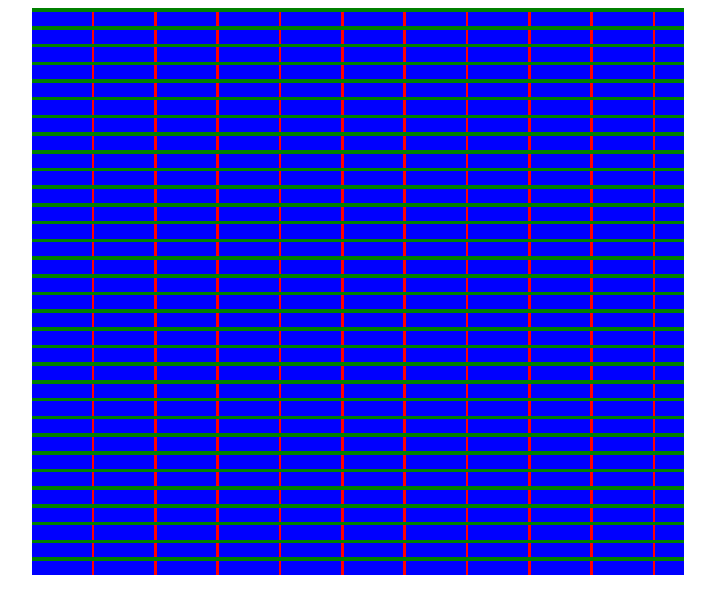
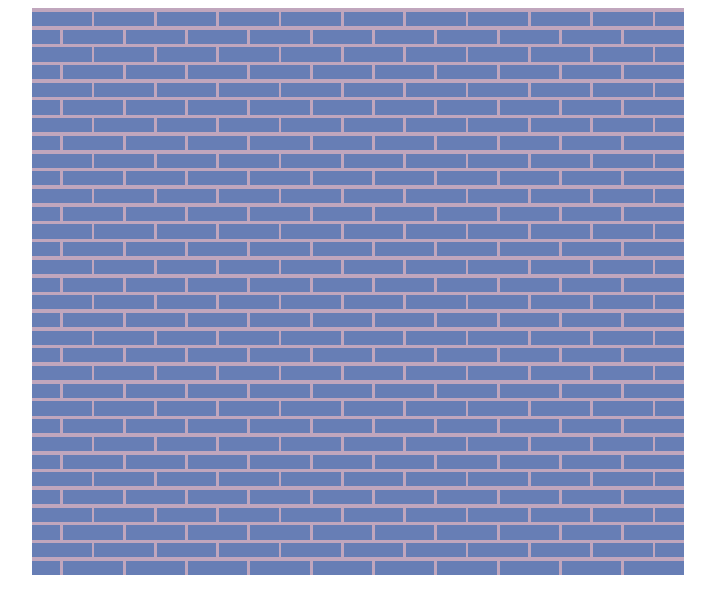
Before and after one commit to actualwitch/masonry, a Next.js app: page / in a window 1280 px wide. Shown: the top 614 px of the page, without its empty margins (282-997 px from the left). Built offline with nearby package versions, Linux system fonts and the light colour scheme.

Commit message:
improvements

```diff
--- a/src/app/page.tsx
+++ b/src/app/page.tsx
@@ -7,6 +7,7 @@ import {
   WALL_HEIGHT_MM,
   WALL_WIDTH_MM,
 } from "@/const";
+import path from "path";
 import { useMemo } from "react";
 import styled from "styled-components";
 
@@ -29,7 +30,6 @@ const Row = styled.div`
   display: flex;
 `;
 
-
 const [HEAD_JOINT_WIDTH, HEAD_JOINT_HEIGHT] = HEAD_JOINT_MM;
 const CHOICES = [FULL_BRICK_MM, HALF_BRICK_MM, HEAD_JOINT_MM] as const;
 
@@ -38,27 +38,40 @@ const [FULL_BRICK_WIDTH, FULL_BRICK_HEIGHT] = FULL_BRICK_MM;
 const [HALF_BRICK_WIDTH, HALF_BRICK_HEIGHT] = HALF_BRICK_MM;
 
 const Brick = styled.div<{ width: string; height: string }>`
-  background: blue;
+  background: #4f7dea80;
   width: ${(props) => props.width};
   height: ${(props) => props.height};
 `;
 
 const HeadJoint = styled.div`
-  background: red;
+  background: #ffcbf980;
   width: ${HEAD_JOINT_WIDTH * SCALING}mm;
   height: ${HEAD_JOINT_HEIGHT * SCALING}mm;
 `;
 
 const BedJoint = styled.div`
-  background: green;
+  background: #ffcbf980;
   width: 100%;
   height: ${BED_JOINT_MM * SCALING}mm;
 `;
 
-function* generateRow() {
+const validatePath = (path: Array<0 | 1 | 2>) => {
+  const width = path.reduce<number>((acc, choice) => {
+    const width = CHOICES[choice][0];
+    return acc + width;
+  }, 0);
+  return width === WALL_WIDTH_MM;
+};
+
+const mapPath = (shouldStartWithHalfBrick: boolean) => {
   const budget = WALL_WIDTH_MM;
   let built = 0;
   const path: Array<0 | 1 | 2> = [];
+  if (shouldStartWithHalfBrick) {
+    built += HALF_BRICK_WIDTH + HEAD_JOINT_WIDTH;
+    path.push(1);
+    path.push(2);
+  }
   while (true) {
     const remaining = budget - built;
     if (remaining >= FULL_BRICK_WIDTH + HEAD_JOINT_WIDTH) {
@@ -87,7 +100,14 @@ function* generateRow() {
     // todo backtracking
     throw new Error("unreachable");
   }
-  for (const [key, choice] of path.entries()) {
+  if (!validatePath(path)) {
+    console.error("invalid path", path);
+  }
+  return path;
+};
+
+function* generateRow(shouldStartWithHalfBrick: boolean) {
+  for (const [key, choice] of mapPath(shouldStartWithHalfBrick).entries()) {
     if (choice === 0 || choice === 1) {
       const [width, height] = CHOICES[choice];
       yield (
@@ -105,7 +125,6 @@ function* generateRow() {
     }
   }
 }
-
 
 const VERTICAL_CHOICES = [FULL_BRICK_MM, BED_JOINT_MM] as const;
 
@@ -134,17 +153,12 @@ function* generateWall() {
     if (remaining === 0) {
       break;
     }
-    console.log("remaining", remaining);
     // todo backtracking
     throw new Error("unreachable");
   }
   for (const [key, choice] of path.entries()) {
-    if (choice === 0 ) {
-      yield (
-        <Row key={key}>
-          {[...generateRow()]}
-        </Row>
-      )
+    if (choice === 0) {
+      yield <Row key={key}>{[...generateRow(key % 4 === 0)]}</Row>;
       continue;
     }
     if (choice === 1) {
@@ -161,9 +175,7 @@ export default function Home() {
   return (
     <div>
       <Container>
-        <Wall>
-          {[...model]}
-        </Wall>
+        <Wall>{model}</Wall>
       </Container>
     </div>
   );
```
